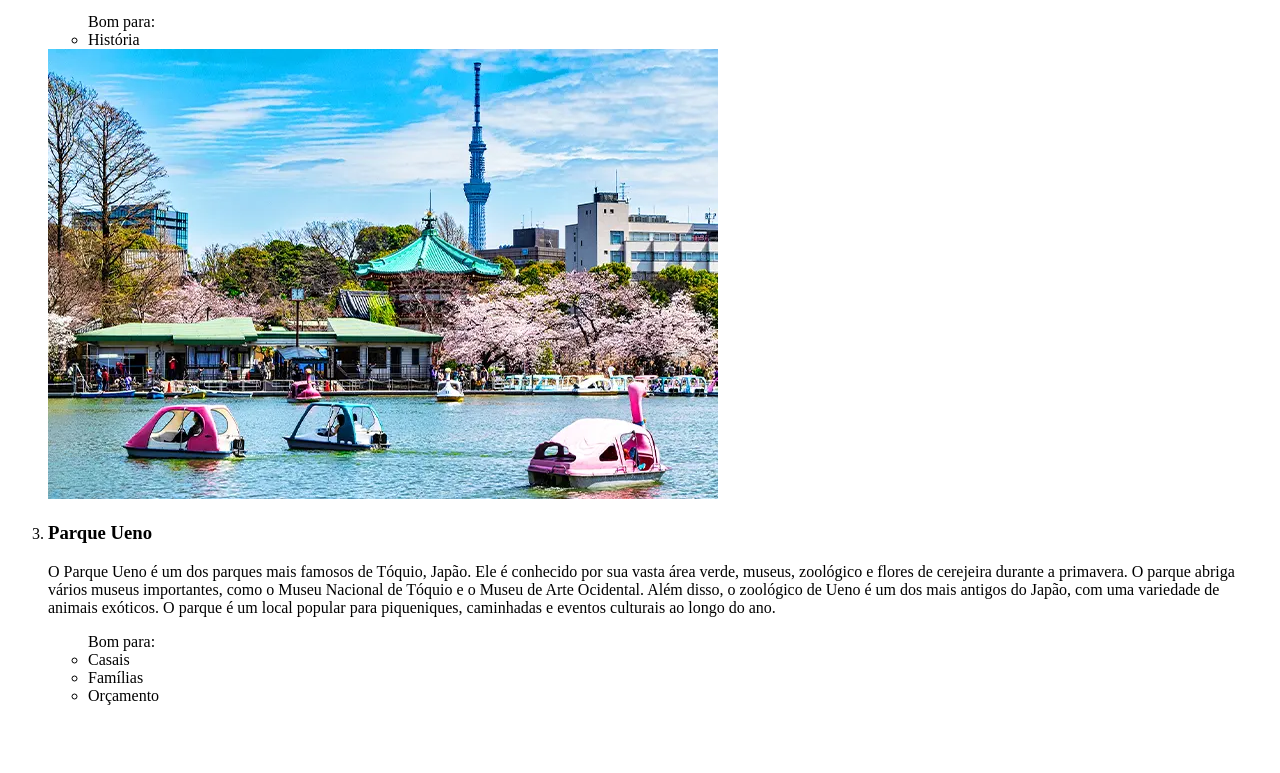
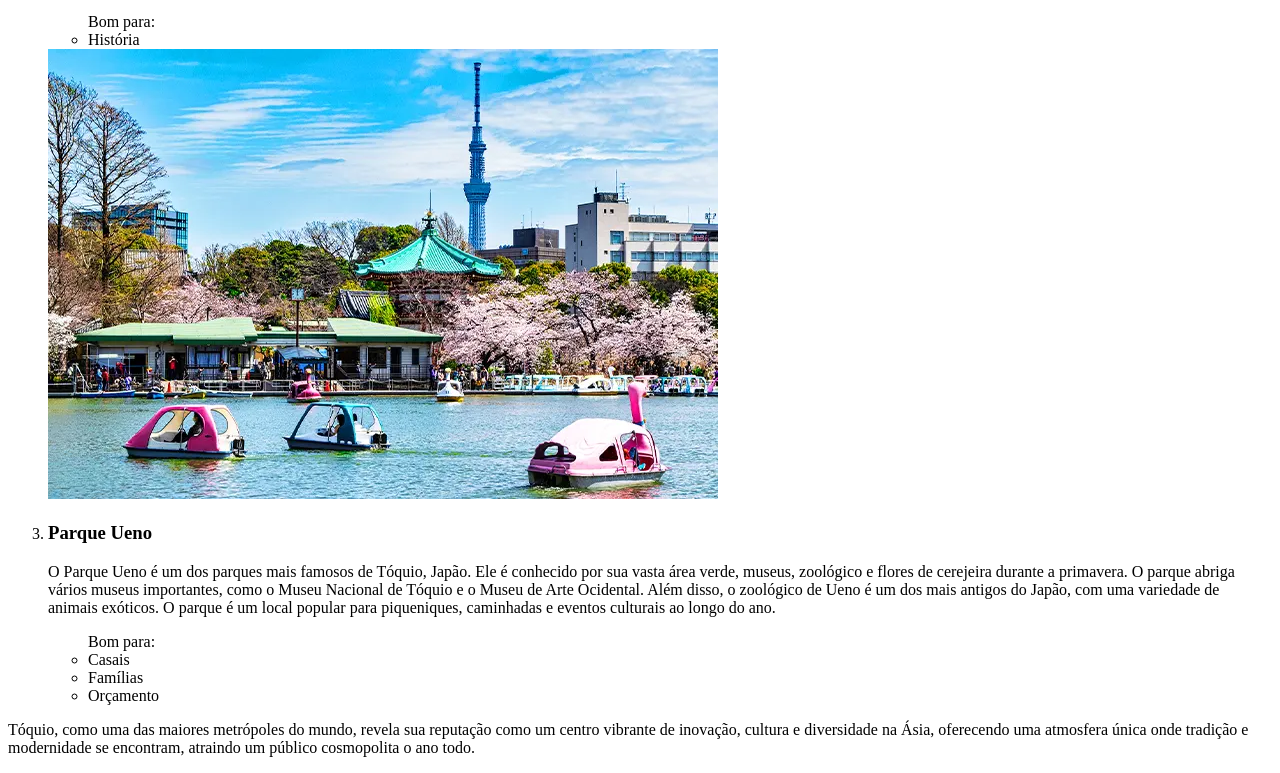
Before and after one commit to GConter0/Desafio-local-tur-stico, a plain HTML site: page index.html in a window 1280 px wide. Shown: the part 2180-2953 px from the top of the page. Before the commit the page ends 2901 px from the top, so only its background shows below. Drawn offline with Linux system fonts and the light colour scheme.

Commit message:
html estruturado

```diff
--- a/index.html
+++ b/index.html
@@ -80,8 +80,11 @@
                 </section>
 
             </section>
-            <section id="divisor"></section>
-            <section id="resume"></section>
+            <section class="divisor"></section>
+            <section id="resume">
+                <p>Tóquio, como uma das maiores metrópoles do mundo, revela sua reputação como um centro vibrante de inovação, cultura e diversidade na Ásia,
+                    oferecendo uma atmosfera única onde tradição e modernidade se encontram, atraindo um público cosmopolita o ano todo.</p>
+            </section>
         </main>
     </div>
 </body>
```
